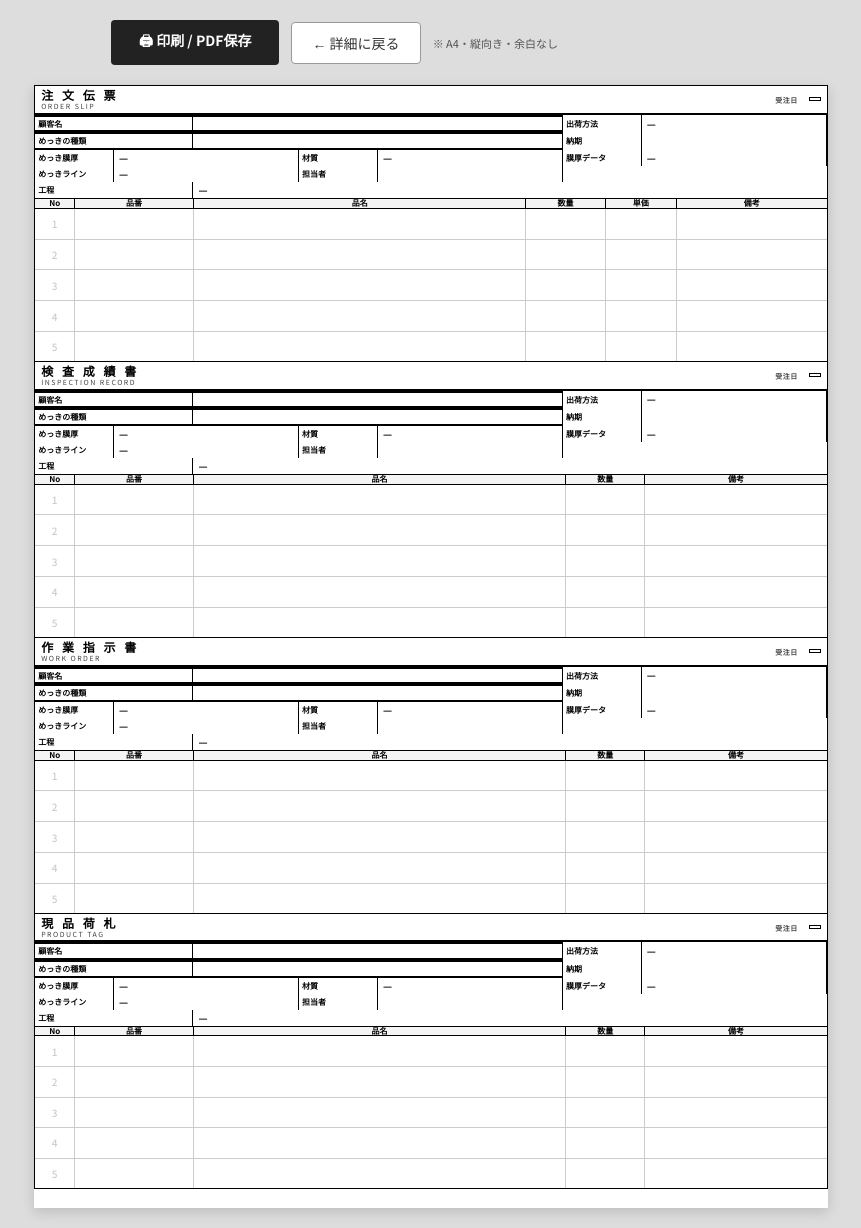
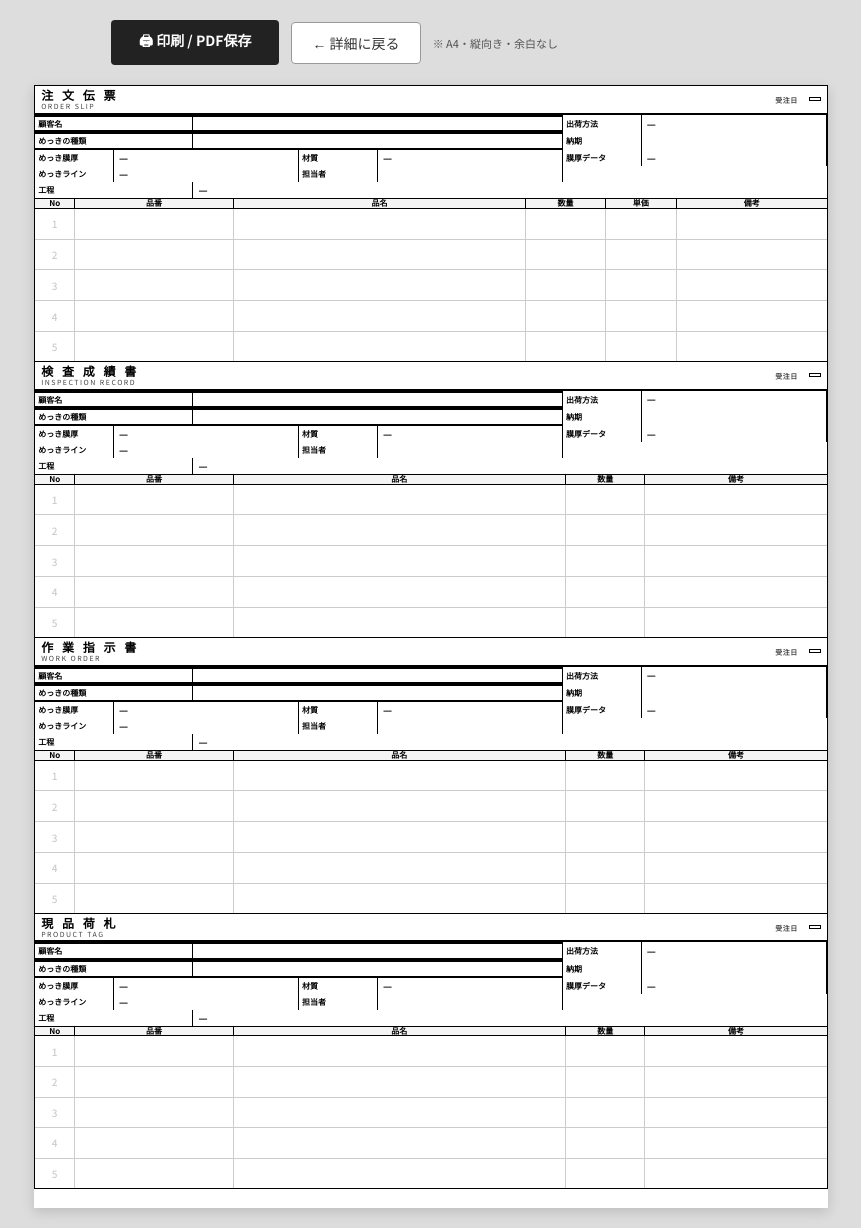
Before and after one commit to soken0113-arch/mekki-app-, a Flask app: template templates/print_multi.html in a window 1280 px wide. Shown: the whole page, without its empty margins (209-1070 px from the left). Run offline with Flask 3, Linux system fonts and the light colour scheme; the template is opened without the code that fills it, so the values that code supplies are empty; some libraries are stand-ins or nearby versions.

Commit message:
印刷テーブルの品番列を15%→20%に拡幅

```diff
--- a/templates/print_multi.html
+++ b/templates/print_multi.html
@@ -289,7 +289,7 @@
       <div class="hf wide"><div class="lbl">工程</div><div class="val sm">{{ order.process_note or '—' }}</div></div>
     </div>
     <table class="items-table">
-      <thead><tr><th style="width:5%;">No</th><th style="width:15%;">品番</th><th style="width:42%;">品名</th><th style="width:10%;">数量</th><th style="width:9%;">単価</th><th>備考</th></tr></thead>
+      <thead><tr><th style="width:5%;">No</th><th style="width:20%;">品番</th><th style="width:37%;">品名</th><th style="width:10%;">数量</th><th style="width:9%;">単価</th><th>備考</th></tr></thead>
       <tbody>
         {% for item in items %}
         <tr><td class="center">{{ loop.index }}</td><td>{{ item.part_no or '' }}</td><td>{{ item.product }}</td><td class="num">{{ item.quantity }}個</td><td class="num">{{ item.unit_price or '' }}</td><td>{{ item.note or '' }}</td></tr>
@@ -323,7 +323,7 @@
       <div class="hf wide"><div class="lbl">工程</div><div class="val sm">{{ order.process_note or '—' }}</div></div>
     </div>
     <table class="items-table">
-      <thead><tr><th style="width:5%;">No</th><th style="width:15%;">品番</th><th style="width:47%;">品名</th><th style="width:10%;">数量</th><th>備考</th></tr></thead>
+      <thead><tr><th style="width:5%;">No</th><th style="width:20%;">品番</th><th style="width:42%;">品名</th><th style="width:10%;">数量</th><th>備考</th></tr></thead>
       <tbody>
         {% for item in items %}
         <tr><td class="center">{{ loop.index }}</td><td>{{ item.part_no or '' }}</td><td>{{ item.product }}</td><td class="num">{{ item.quantity }}個</td><td>{{ item.note or '' }}</td></tr>
@@ -357,7 +357,7 @@
       <div class="hf wide"><div class="lbl">工程</div><div class="val sm">{{ order.process_note or '—' }}</div></div>
     </div>
     <table class="items-table">
-      <thead><tr><th style="width:5%;">No</th><th style="width:15%;">品番</th><th style="width:47%;">品名</th><th style="width:10%;">数量</th><th>備考</th></tr></thead>
+      <thead><tr><th style="width:5%;">No</th><th style="width:20%;">品番</th><th style="width:42%;">品名</th><th style="width:10%;">数量</th><th>備考</th></tr></thead>
       <tbody>
         {% for item in items %}
         <tr><td class="center">{{ loop.index }}</td><td>{{ item.part_no or '' }}</td><td>{{ item.product }}</td><td class="num">{{ item.quantity }}個</td><td>{{ item.note or '' }}</td></tr>
@@ -391,7 +391,7 @@
       <div class="hf wide"><div class="lbl">工程</div><div class="val sm">{{ order.process_note or '—' }}</div></div>
     </div>
     <table class="items-table">
-      <thead><tr><th style="width:5%;">No</th><th style="width:15%;">品番</th><th style="width:47%;">品名</th><th style="width:10%;">数量</th><th>備考</th></tr></thead>
+      <thead><tr><th style="width:5%;">No</th><th style="width:20%;">品番</th><th style="width:42%;">品名</th><th style="width:10%;">数量</th><th>備考</th></tr></thead>
       <tbody>
         {% for item in items %}
         <tr><td class="center">{{ loop.index }}</td><td>{{ item.part_no or '' }}</td><td>{{ item.product }}</td><td class="num">{{ item.quantity }}個</td><td>{{ item.note or '' }}</td></tr>
```
